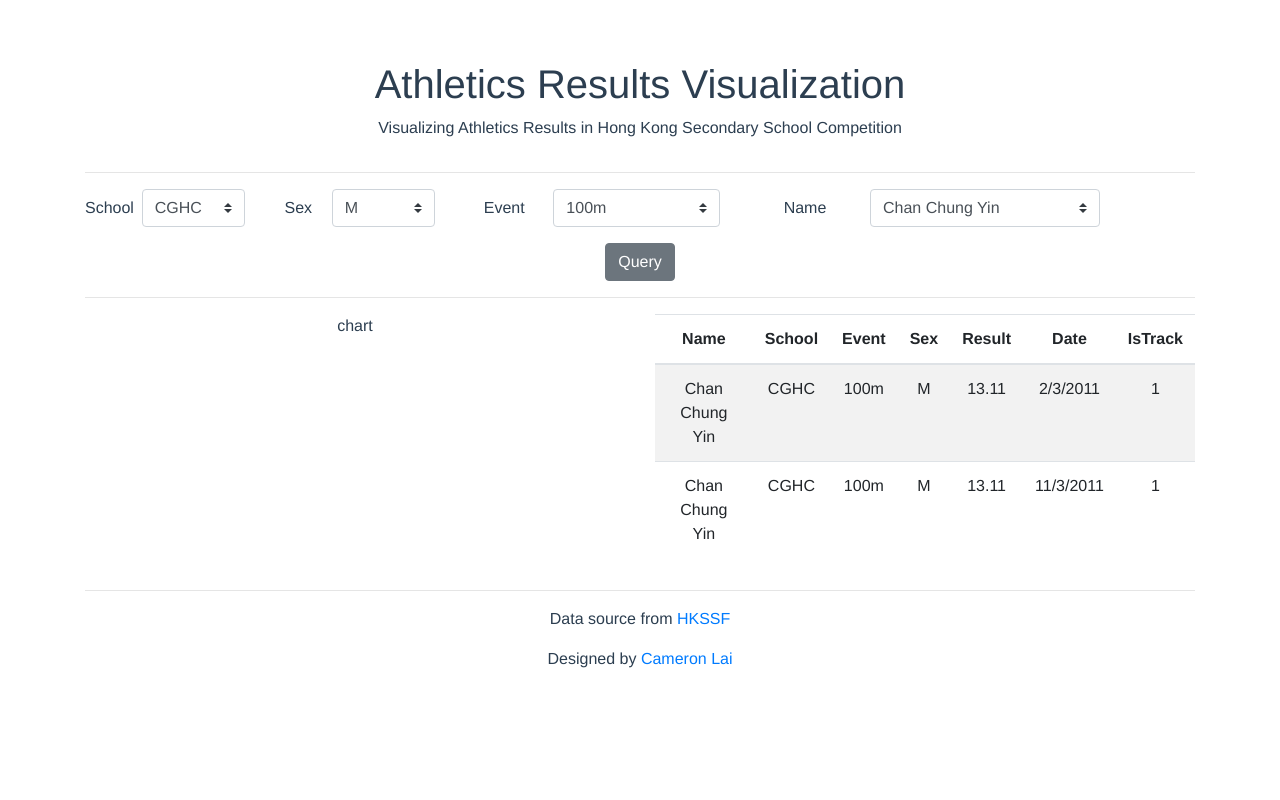
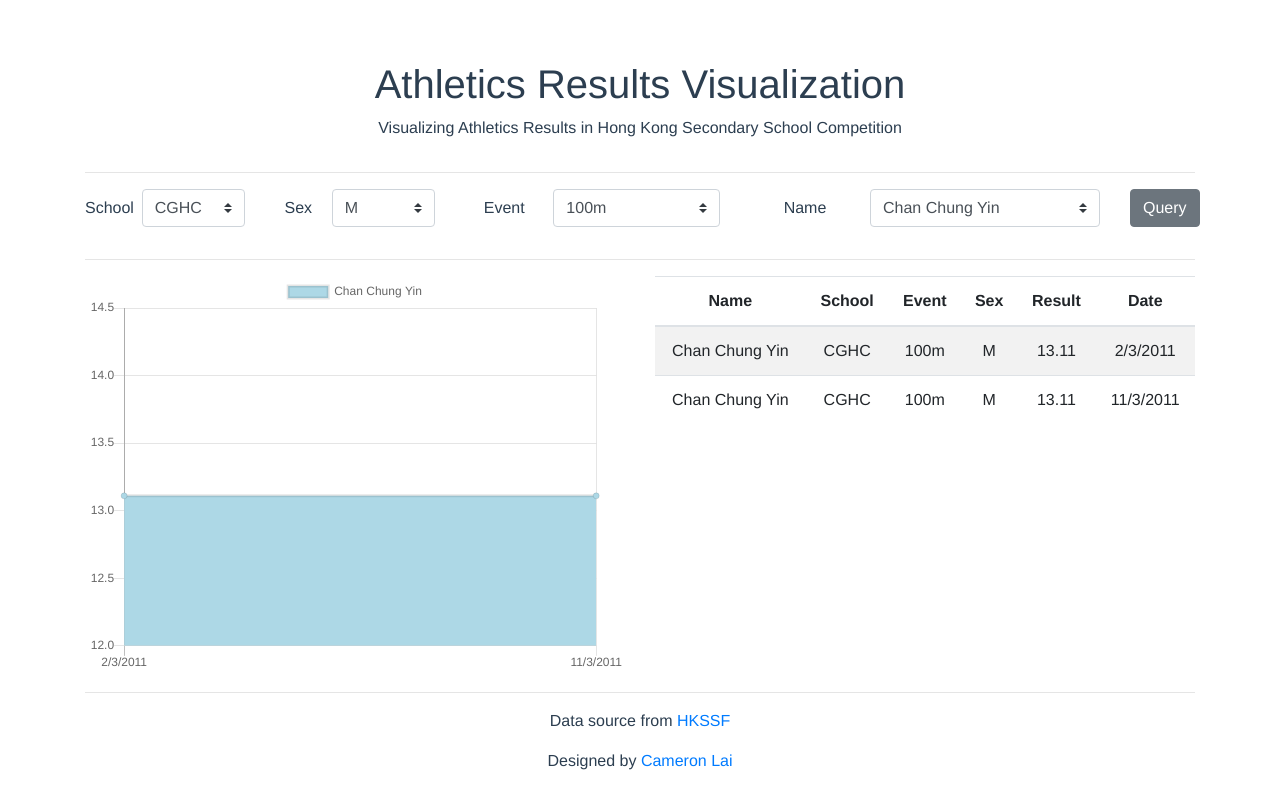
Before and after one commit to cameronlai/ath-res-vis-frontend, a Vue app: page / in a window 1280 px wide. Built offline with nearby package versions, Linux system fonts and the light colour scheme.

Commit message:
Add Chart

```diff
--- a/src/App.vue
+++ b/src/App.vue
@@ -8,7 +8,6 @@
         <p class="mx-auto">Visualizing Athletics Results in Hong Kong Secondary School Competition</p>
       </b-row>
       <hr />
-
       <b-row>
         <b-col cols="2">
           <b-form-group label-cols="4" label="School">
@@ -30,13 +29,15 @@
             <b-form-select @change="changeName()" v-model="selectedName" :options="nameOptions"></b-form-select>
           </b-form-group>
         </b-col>
-        <b-col col="1">
+        <b-col cols="1">
           <b-button>Query</b-button>
         </b-col>
       </b-row>
       <hr />
       <b-row>
-        <b-col>chart</b-col>
+        <b-col>
+          <chart :chartData="chartdata" :options="chartOptions"></chart>
+        </b-col>
         <b-col>
           <b-table striped hover :items="items" :fields="fields"></b-table>
         </b-col>
@@ -60,11 +61,42 @@
 
 <script>
 import json from "./assets/data.json";
+import Chart from "./components/Chart.vue";
 
 export default {
   name: "App",
+  components: {
+    Chart
+  },
   data: function() {
     return {
+      chartOptions: {
+        scales: {
+          yAxes: [
+            {
+              ticks: {
+                display: true
+              },
+              gridLines: {
+                display: true
+              }
+            }
+          ],
+          xAxes: [
+            {
+              gridLines: {
+                display: true
+              }
+            }
+          ]
+        },
+        legend: {
+          display: true
+        },
+        responsive: true,
+        maintainAspectRatio: false
+      },
+      chartData: {},
       fields: [
         {
           key: "0",
@@ -89,24 +121,20 @@ export default {
         {
           key: "5",
           label: "Date"
-        },
-        {
-          key: "6",
-          label: "IsTrack"
         }
       ],
       items: [],
-      sexOptions: ["M", "F"],
-      schoolOptions: ["M", "F"],
-      eventOptions: ["M", "F"],
-      nameOptions: ["M", "F"],
+      sexOptions: [],
+      schoolOptions: [],
+      eventOptions: [],
+      nameOptions: [],
       selectedSex: null,
       selectedSchool: null,
       selectedEvent: null,
       selectedName: null
     };
   },
-  mounted: function() {
+  created: function() {
     this.schoolOptions = [...new Set(json.map(item => item["1"]))].sort();
     console.log(this.schoolOptions);
     this.selectedSchool = this.schoolOptions[0];
@@ -148,6 +176,27 @@ export default {
         return ret;
       });
       console.log(this.items);
+      this.updateChart();
+    },
+    updateChart: function() {
+      console.log("Update Chart");
+      const dates = this.items.map(item => item["5"]);
+      const results = this.items.map(item => item["4"]);
+
+      console.log(dates);
+      console.log(results);
+
+      this.chartdata = {
+        labels: dates,
+        datasets: [
+          {
+            label: this.items[0]["0"], // Name,
+            backgroundColor: "#ADD8E6",
+            data: results
+          }
+        ]
+      };
+      console.log(this.chartdata);
     }
   }
 };
--- /dev/null
+++ b/src/components/Chart.vue
@@ -0,0 +1,18 @@
+<script>
+import { Line, mixins } from "vue-chartjs";
+const { reactiveProp } = mixins;
+
+export default {
+  extends: Line,
+  mixins: [reactiveProp],
+  props: ["options"],
+  mounted() {
+    // this.chartData is created in the mixin.
+    // If you want to pass options please create a local options object
+    this.renderChart(this.chartData, this.options);
+  }
+};
+</script>
+
+<style>
+</style>
```
